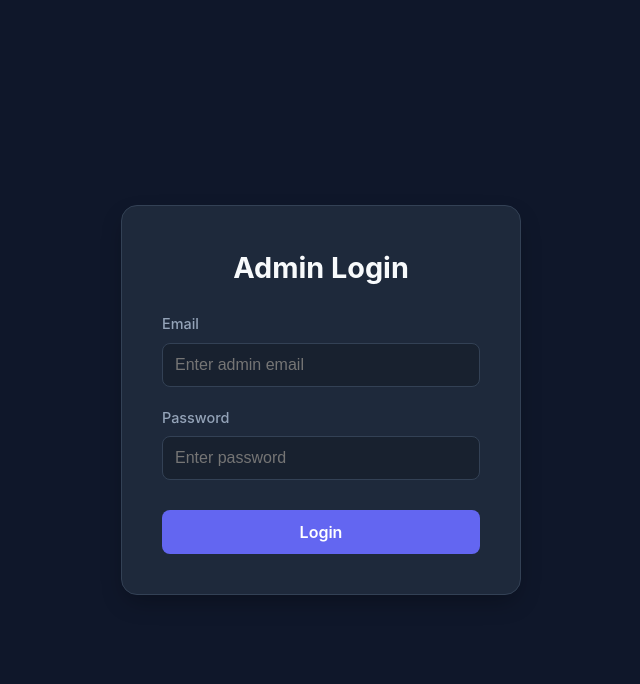
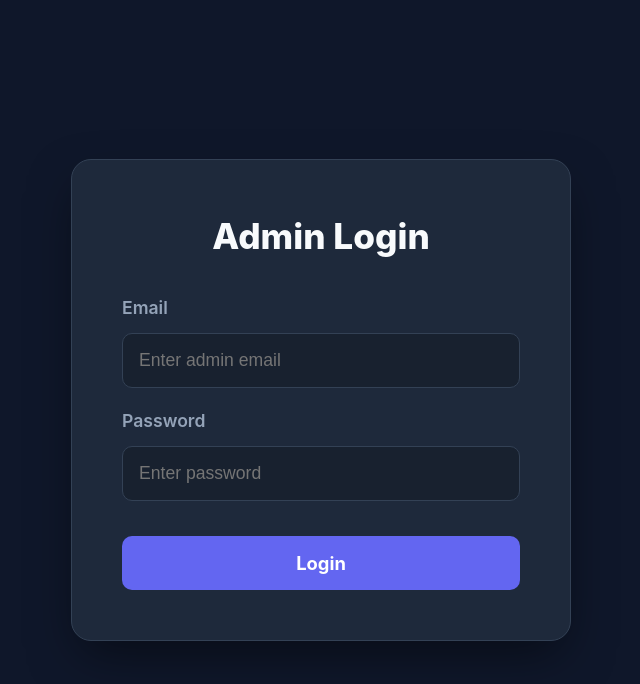
Before and after one commit to shubhamdubey03/Fitleap-website, a React (Vite) app: page / in a window 1280 px wide. Shown: the top 684 px of the page, without its empty margins (319-959 px from the left). Built offline with nearby package versions, Linux system fonts and the light colour scheme.

Commit message:
changes done

```diff
--- a/src/components/Login.css
+++ b/src/components/Login.css
@@ -10,20 +10,20 @@
 
 .login-box {
   width: 100%;
-  max-width: 400px;
+  max-width: 500px;
   background-color: var(--bg-card, #1e293b);
-  padding: 40px;
-  border-radius: 16px;
-  box-shadow: 0 10px 25px -5px rgba(0, 0, 0, 0.3);
+  padding: 50px;
+  border-radius: 20px;
+  box-shadow: 0 20px 50px -10px rgba(0, 0, 0, 0.5);
   text-align: center;
   border: 1px solid var(--border-color, #334155);
 }
 
 .login-box h2 {
-  margin-bottom: 24px;
+  margin-bottom: 32px;
   color: var(--text-main, #fff);
-  font-size: 1.8rem;
-  font-weight: 700;
+  font-size: 2.2rem;
+  font-weight: 800;
 }
 
 .form-group {
@@ -33,19 +33,19 @@
 
 .form-group label {
   display: block;
-  font-size: 0.9rem;
+  font-size: 1.1rem;
   color: var(--text-muted, #94a3b8);
-  margin-bottom: 8px;
-  font-weight: 500;
+  margin-bottom: 12px;
+  font-weight: 600;
 }
 
 .form-group input {
   width: 100%;
-  padding: 12px;
+  padding: 16px;
   background-color: rgba(0, 0, 0, 0.2);
   border: 1px solid var(--border-color, #334155);
-  border-radius: 8px;
-  font-size: 1rem;
+  border-radius: 10px;
+  font-size: 1.1rem;
   color: var(--text-main, #fff);
   outline: none;
   transition: all 0.2s;
@@ -58,16 +58,16 @@
 
 .login-btn {
   width: 100%;
-  padding: 12px;
+  padding: 16px;
   background-color: var(--primary, #6366f1);
   color: white;
   border: none;
-  border-radius: 8px;
-  font-size: 1rem;
-  font-weight: 600;
+  border-radius: 10px;
+  font-size: 1.15rem;
+  font-weight: 700;
   cursor: pointer;
   transition: all 0.2s;
-  margin-top: 10px;
+  margin-top: 15px;
 }
 
 .login-btn:hover {
```
